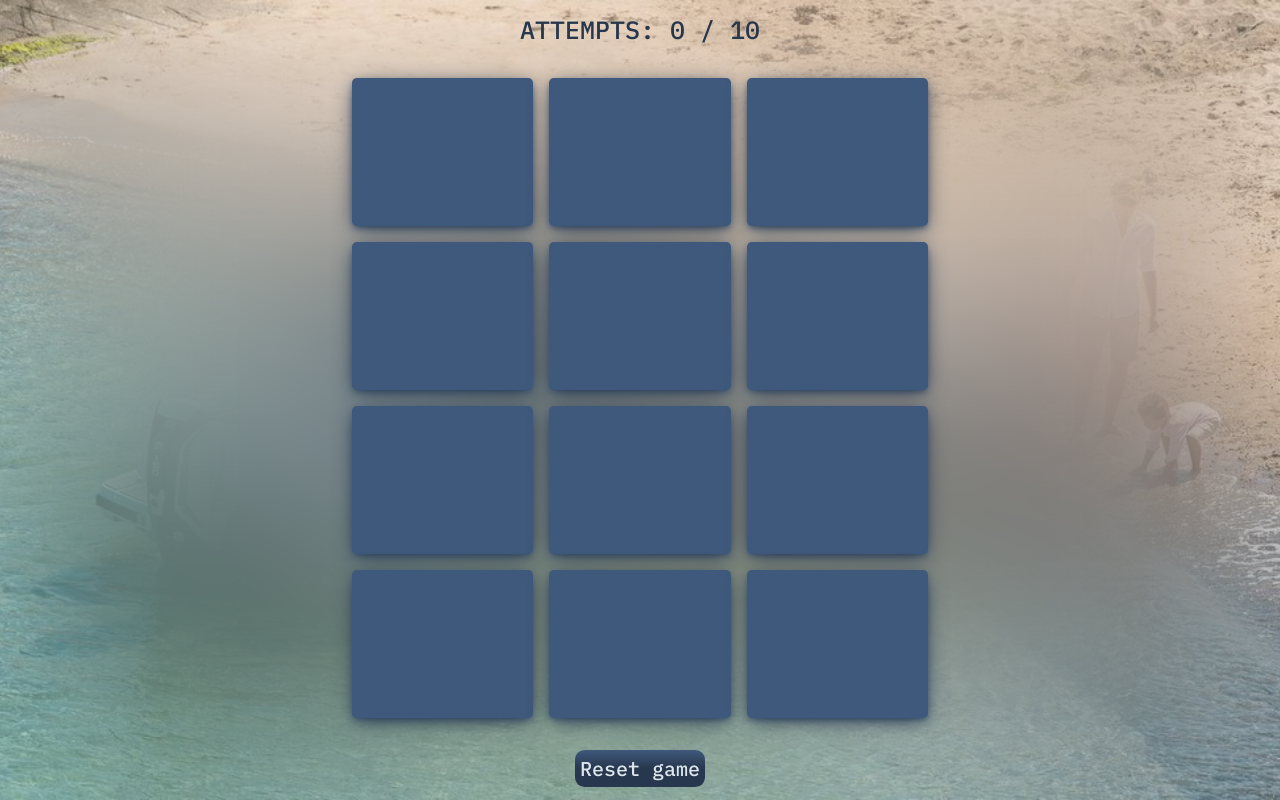
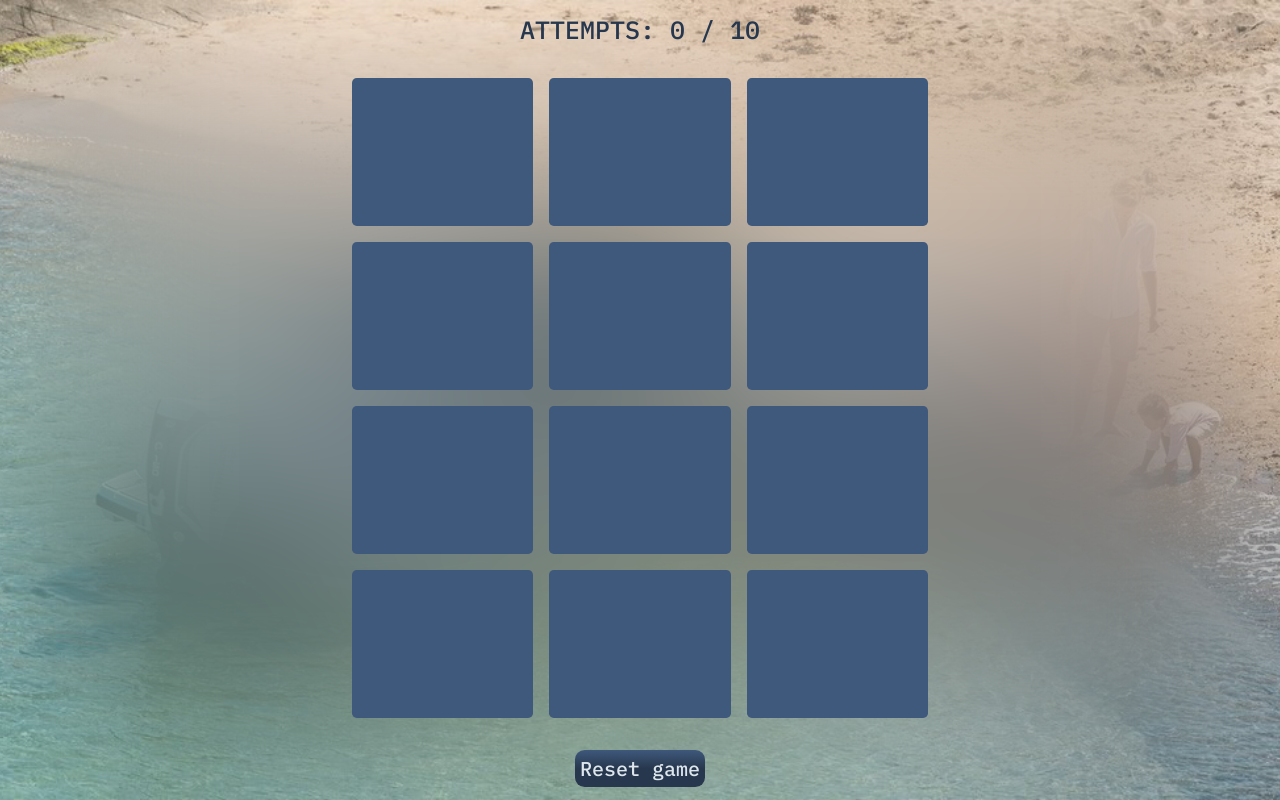
Before and after one commit to SergeiRavinski/memory_game, a plain HTML site: page index.html in a window 1280 px wide. Drawn offline with Linux system fonts and the light colour scheme.

Commit message:
Commented box-shadow

```diff
--- a/css/modules/game.css
+++ b/css/modules/game.css
@@ -55,7 +55,7 @@ main {
 	background: var(--secondary-dark);
 	transform: rotateY(0);
 	-webkit-transform: rotateY(0);
-	box-shadow: 0 0.3rem 1.3rem -0.2rem var(--primary-dark), 0 0.2rem 0.4rem -0.1rem var(--secondary-dark);
+	/*box-shadow: 0 0.3rem 1.3rem -0.2rem var(--primary-dark), 0 0.2rem 0.4rem -0.1rem var(--secondary-dark);*/
 }
 
 .main__back-face {
```
